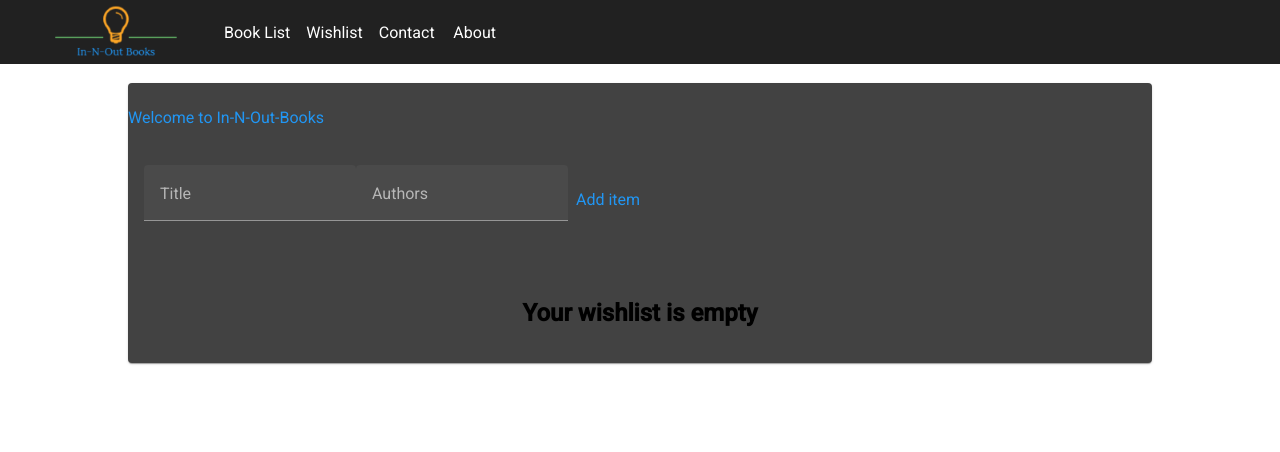
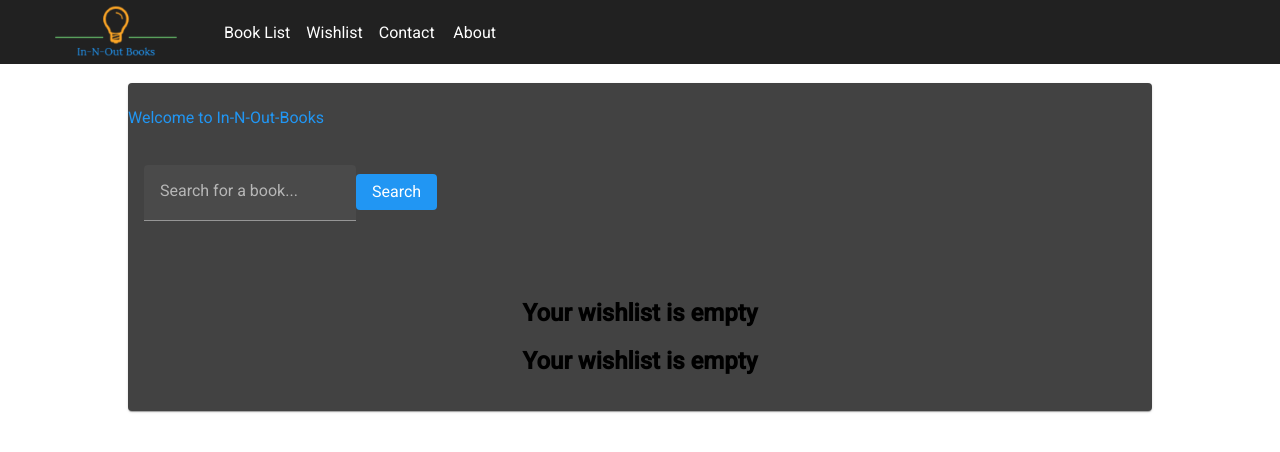
Before and after one commit to BrookeTaylor/In-N-Out-Books, an Angular app: page /wishlist in a window 1280 px wide. Shown: the top 452 px of the page. Built offline with nearby package versions, Linux system fonts and the light colour scheme.

Commit message:
updated wishlist to search openlibrary

```diff
--- /dev/null
+++ b/src/app/services/open-library.service.ts
@@ -0,0 +1,27 @@
+/**
+ * Title: Open Library Service
+ * Author: Brooke Taylor
+ * Revision: 5/15/25
+ * Description: Open Library Service
+ */
+
+import { Injectable } from '@angular/core';
+import { HttpClient } from '@angular/common/http';
+import { Observable } from 'rxjs';
+import { map } from 'rxjs/operators';
+
+@Injectable({
+  providedIn: 'root'
+})
+export class OpenLibraryService {
+
+  constructor(private http: HttpClient) {}
+
+  searchBooks(query: string): Observable<any[]> {
+    const url = `https://openlibrary.org/search.json?q=${encodeURIComponent(query)}`;
+
+    return this.http.get<any>(url).pipe(
+      map(response => response.docs.slice(0, 5))
+    );
+  }
+}
--- a/src/app/wishlist-create/wishlist-create.component.html
+++ b/src/app/wishlist-create/wishlist-create.component.html
@@ -1,41 +1,24 @@
 <!--
     Title: Exercise 8.2 - Server-side Communications
-    Arthur: Professor Krasso
-    Date: 07/11/2023
-    Description: Wishlist create component
+    Instructor: Professor Krasso
+    Author: Brooke Taylor
+    Date: 7/11/23
+    Revision: 5/15/25
+
+    Description: Wishlist Create Component
 -->
 
-<!--
+<form fxLayout="row" fxLayoutGap="10px">
+  <mat-form-field fxFlex>
+    <input matInput placeholder="Search for a book..." [(ngModel)]="searchTerm" name="searchTerm" />
+  </mat-form-field>
+  <button mat-flat-button color="primary" type="button" (click)="searchBooks()">Search</button>
+</form>
 
-  Using Flex Layout columns, create a <form> with two mat-form-fields and
-  a button.  Each mat-form-field should include a mat-label and
-  input of type text.
-
--->
-<form fxLayout="column" class="wishlist-create-form">
-
-  <mat-form-field fxFlex appearance="fill">
-
-    <mat-label>Title</mat-label>
-
-    <!-- Using the “banana in a box” directive assign the
-      wishlistItem properties title and authors to each input field  -->
-    <input type="text" name="title" matInput [(ngModel)]="item.title" />
-
-  </mat-form-field>
-
-
-  <mat-form-field fxFlex appearance="fill">
-
-    <mat-label>Authors</mat-label>
-
-    <!-- Using the “banana in a box” directive assign the
-      wishlistItem properties title and authors to each input field -->
-    <input type="text" name="authors" matInput [(ngModel)]="item.authors" />
-
-  </mat-form-field>
-
-
-  <button mat-button color="primary" (click)="addItem()">Add item</button>
-
-</form>
+<div *ngIf="results.length > 0" fxLayout="column" fxLayoutGap="10px" style="margin-top: 1rem;">
+  <mat-card *ngFor="let result of results" style="width: 100%;">
+    <mat-card-title>{{ result.title }}</mat-card-title>
+    <mat-card-subtitle>{{ result.authors }}</mat-card-subtitle>
+    <button mat-button color="accent" (click)="addToWishlist(result)">Add to Wishlist</button>
+  </mat-card>
+</div>
--- a/src/app/wishlist-create/wishlist-create.component.ts
+++ b/src/app/wishlist-create/wishlist-create.component.ts
@@ -1,59 +1,44 @@
-/*
-============================================
-; Title: Exercise 8.2 - Server-side Communications
-; Author: Professor Krasso
-; Date: 07/11/2023
-; Modified By: Brooks
-; Description: Wishlist Create component
-============================================
-*/
+/**
+ * Title: Exercise 4.3 – Handling Form Events with Observables
+ * Instructor: Professor Krasso
+ * Author: Brooke Taylor
+ * Date: 7/11/23
+ * Revision: 5/15/25
+ * Description: Wishlist Create Component
+ */
 
-// Add Output and EventEmitter to the “Component, OnInit” statement
 import { Component, OnInit, Output, EventEmitter } from '@angular/core';
-
-// Add an import statement for the IWishlistItem
 import { IWishlistItem } from '../wishlist-item.interface';
-
+import { OpenLibraryService } from '../services/open-library.service';
 
 @Component({
-    selector: 'app-wishlist-create',
-    templateUrl: './wishlist-create.component.html',
-    styleUrls: ['./wishlist-create.component.scss'],
-    standalone: false
+  selector: 'app-wishlist-create',
+  templateUrl: './wishlist-create.component.html',
+  styleUrls: ['./wishlist-create.component.scss'],
+  standalone: false
 })
 export class WishlistCreateComponent implements OnInit {
-
-  // Add an output statement named addItemEmitter of type EventEmitter<IWishlistItem>
   @Output() addItemEmitter = new EventEmitter<IWishlistItem>();
 
-  // Add a variable named item of type IWishlistItem
-  item: IWishlistItem;
+  searchTerm = '';
+  results: IWishlistItem[] = [];
 
-  constructor() {
+  constructor(private openLibraryService: OpenLibraryService) {}
 
-    // In the component’s constructor create a new instance of
-    // the IWishlistItem object
-    this.item = {} as IWishlistItem;
+  ngOnInit(): void {}
 
+  searchBooks() {
+    if (!this.searchTerm.trim()) return;
+
+    this.openLibraryService.searchBooks(this.searchTerm).subscribe((data) => {
+      this.results = data.map(book => ({
+        title: book.title,
+        authors: book.author_name?.join(', ') || 'Unknown'
+      }));
+    });
   }
 
-  ngOnInit(): void {
+  addToWishlist(item: IWishlistItem) {
+    this.addItemEmitter.emit(item);
   }
-
-
-  // Add a new function called “addItem()”
-  addItem() {
-
-    // In the body of the addItem function create a new object literal
-    // of type IWishlistItem and call the addItemEmitter to emit the object
-    this.addItemEmitter.emit({
-      title: this.item.title,
-      authors: this.item.authors
-    });
-
-    // Next, set the item object to an empty object
-    this.item = {} as IWishlistItem;
-
-  }
-
 }
--- a/src/app/wishlist/wishlist.component.html
+++ b/src/app/wishlist/wishlist.component.html
@@ -1,8 +1,11 @@
 <!--
     Title: Exercise 8.2 - Server-side Communications
-    Arthur: Professor Krasso
-    Date: 07/11/2023
-    Description: Wishlist component
+    Instructor: Professor Krasso
+    Author: Brooke Taylor
+    Date: 7/11/23
+    Revision: 5/15/25
+
+    Description: Wishlist Component
 -->
 
 <div fxLayout="column">
@@ -13,26 +16,26 @@
 -->
   <app-wishlist-create fxFlex (addItemEmitter)="updateItemsHandler($event)"></app-wishlist-create>
 
+  <button mat-button color="warn" (click)="clearWishlist()" *ngIf="items.length">
+  Clear Wishlist
+</button>
+
+
   <br /><br />
 
   <div>
 
-<!--
-  Under the app-wishlist-create component, add a mat-list and using
-  the *ngFor iterate over the items array and map the properties
-  mat-list-item elements
--->
-    <mat-list fxFlex *ngIf="items && items.length > 0">
+<div fxLayout="row wrap" fxLayoutGap="16px" *ngIf="items && items.length > 0">
+  <mat-card *ngFor="let item of items" style="width: 250px;">
+    <mat-card-title>{{ item.title }}</mat-card-title>
+    <mat-card-subtitle>{{ item.authors }}</mat-card-subtitle>
+  </mat-card>
+</div>
 
-      <mat-list-item *ngFor="let item of items">
+<div *ngIf="!items || items.length === 0">
+  <h2 style="text-align: center;">Your wishlist is empty</h2>
+</div>
 
-        <div mat-line>Title: {{ item.title }}</div>
-
-        <div mat-line>Authors: {{ item.authors }}</div>
-
-      </mat-list-item>
-
-    </mat-list>
 
     <div fxFlex *ngIf="!items || items.length === 0">
       <h2 style="text-align: center;">Your wishlist is empty</h2>
--- a/src/app/wishlist/wishlist.component.ts
+++ b/src/app/wishlist/wishlist.component.ts
@@ -1,42 +1,47 @@
-/*
-============================================
-; Title: Exercise 8.2 - Server-side Communications
-; Author: Professor Krasso
-; Date: 07/11/2023
-; Modified By: Brooks
-; Description: Wishlist Component
-============================================
-*/
+/**
+ * Title: Exercise 8.2 – Server-side Communications
+ * Instructor: Professor Krasso
+ * Author: Brooke Taylor
+ * Date: 7/11/23
+ * Revision: 5/15/25
+ * Description: Wishlist Component
+ */
 
 import { Component, OnInit } from '@angular/core';
-
-// Add an import statement for the IWishlistItem interface
 import { IWishlistItem } from '../wishlist-item.interface';
 
 @Component({
-    selector: 'app-wishlist',
-    templateUrl: './wishlist.component.html',
-    styleUrls: ['./wishlist.component.scss'],
-    standalone: false
+  selector: 'app-wishlist',
+  templateUrl: './wishlist.component.html',
+  styleUrls: ['./wishlist.component.scss'],
+  standalone: false
 })
 export class WishlistComponent implements OnInit {
-
-  // Add a new variable named items of type Array<IWishlistItem> and
-  // assign it to an empty array
-  items: Array<IWishlistItem> = [];
-
-  constructor() { }
+  items: IWishlistItem[] = [];
 
   ngOnInit(): void {
+    const stored = localStorage.getItem('wishlist');
+    if (stored) {
+      this.items = JSON.parse(stored);
+    }
   }
 
-  // Add a new function named updateItemsHandler(item: IWishlistItem)
-  updateItemsHandler(item: IWishlistItem) {
+  updateItemsHandler(item: IWishlistItem | IWishlistItem[]): void {
+    if (Array.isArray(item)) {
+      this.items.push(...item);
+    } else {
+      this.items.push(item);
+    }
 
-    // In the body of the updateItemsHandler add the parameter item
-    // to the items array
-    this.items.push(item);
-
+    this.saveToLocalStorage();
   }
 
+  clearWishlist(): void {
+    this.items = [];
+    localStorage.removeItem('wishlist');
+  }
+
+  private saveToLocalStorage(): void {
+    localStorage.setItem('wishlist', JSON.stringify(this.items));
+  }
 }
```
Also changed, not shown: package.json (+12 -12 lines), src/app/app.module.ts (+9 -26 lines), src/app/wishlist-create/wishlist-create.component.scss (+6 -4 lines), 2 other files (tests, documents, lock files or other folders).
